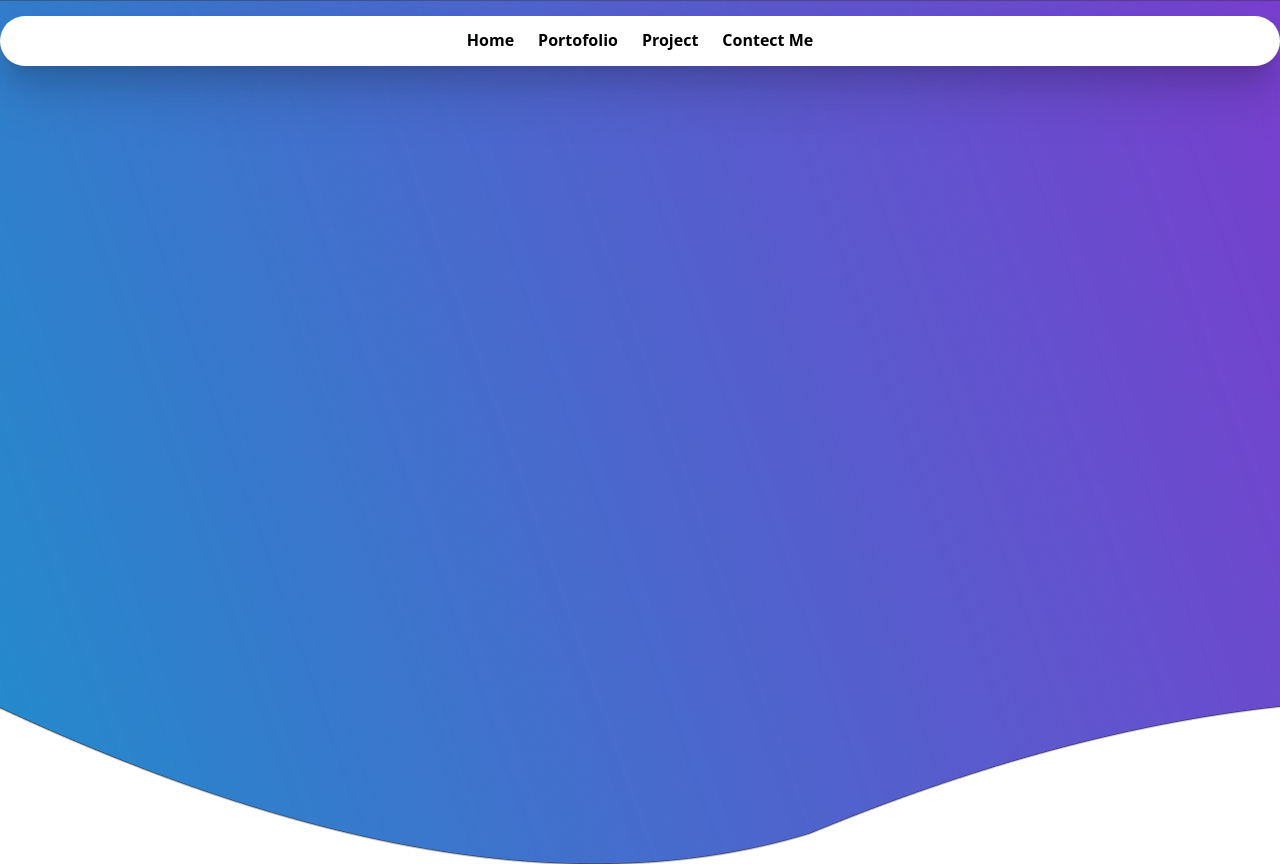
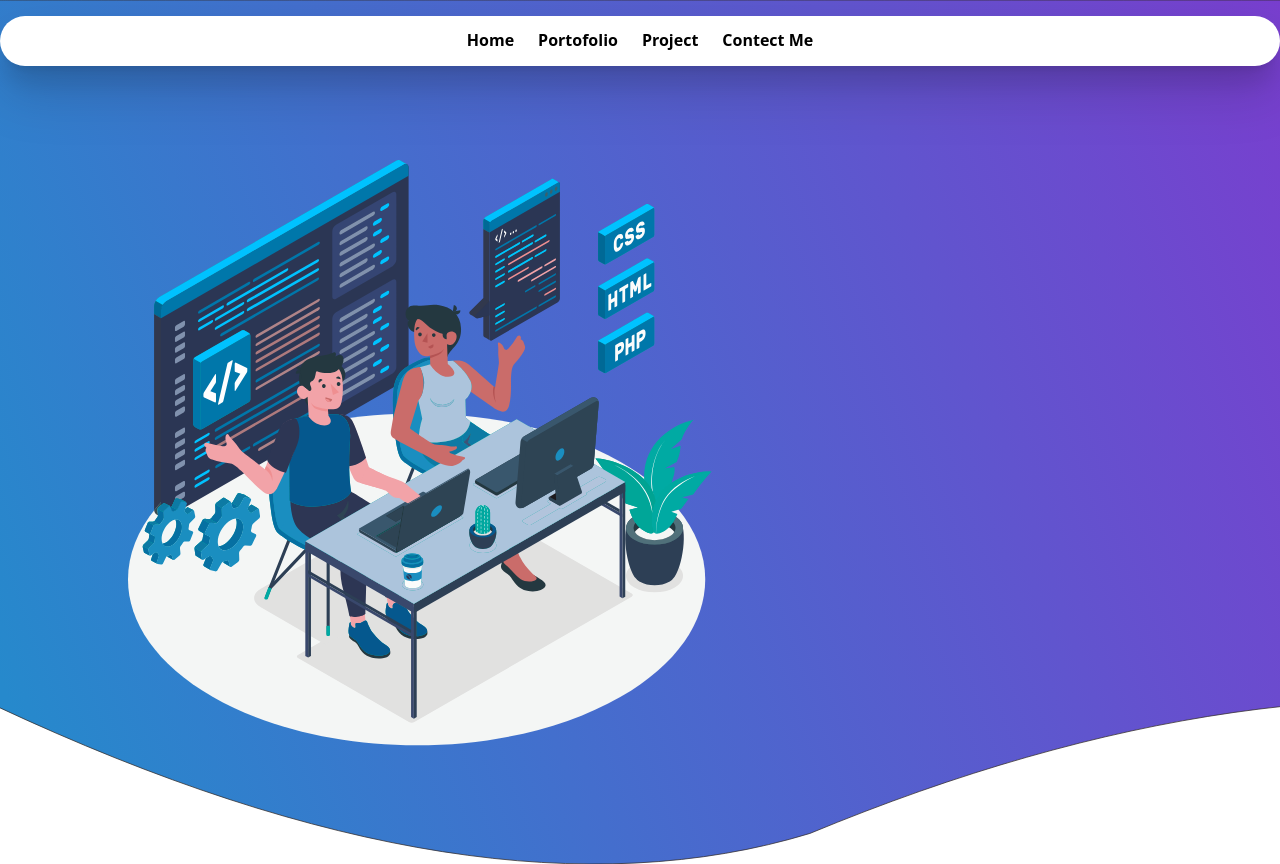
Before and after one commit to hasanchamdany/hasanchamdany.github.io, a Next.js app: page / in a window 1280 px wide. Built offline with nearby package versions, Linux system fonts and the light colour scheme.

Commit message:
feat(navbar): add floating navbar

```diff
--- a/src/components/Navbar/Navbar.jsx
+++ b/src/components/Navbar/Navbar.jsx
@@ -58,28 +58,28 @@ const Navbar = () => {
               >
                 <ul className="items-center justify-center space-y-8 md:flex md:space-x-6 md:space-y-0">
                   <li className="text-n-blue">
-                    <Link href="/wisata-mengwi">
+                    <Link href="/">
                       <div className="font-poppins font-semibold ">
                         Home
                       </div>
                     </Link>
                   </li>
                   <li className="text-n-blue">
-                    <Link href="/komoditas-mengwi">
+                    <Link href="/">
                       <div className="font-poppins font-semibold ">
                         Portofolio
                       </div>
                     </Link>
                   </li>
                   <li className="text-n-blue">
-                    <Link href="/tentang-mengwi">
+                    <Link href="/">
                       <div className="font-poppins font-semibold ">
                         Project
                       </div>
                     </Link>
                   </li>
                   <li className="text-n-blue">
-                    <Link href="/umkm-mengwi">
+                    <Link href="/">
                       <div className="font-poppins font-semibold ">
                        Contect Me
                       </div>
--- a/src/pages/index.js
+++ b/src/pages/index.js
@@ -3,6 +3,8 @@ import Image from "next/image";
 import { Inter } from "@next/font/google";
 import styles from "@/styles/Home.module.css";
 import Navbar from "./../components/Navbar/Navbar.jsx";
+
+import vector1 from "./../../public/images/vector-1.svg";
 
 const inter = Inter({ subsets: ["latin"] });
 
@@ -13,6 +15,19 @@ export default function Home() {
       <section className=" h-full w-full">
         <div className="bg-landing-1 w-full h-[863.73px]">
           {/* <h1>test woe</h1> */}
+          <div className="flex flex-row">
+            <div className="mt-40 ml-32">
+                <Image
+                  src={vector1}
+                  alt="vector frontend"
+                  width={583.67}
+                  height={585.35}
+                />
+            </div>
+            <div className="">
+
+            </div>
+          </div>
         </div>
       </section>
     </>
--- a/tailwind.config.js
+++ b/tailwind.config.js
@@ -14,7 +14,7 @@ module.exports = {
       },
       backgroundImage: {
         // 'home-1':"url('/images/background/home1.png')",
-        'landing-1':"url('/images/bg-landing-page.png')"
+        'landing-1':"url('/images/bg-landing-page.svg')"
       }
     },
   },
```
Also changed, not shown: public/images/vector-1.svg (added).
